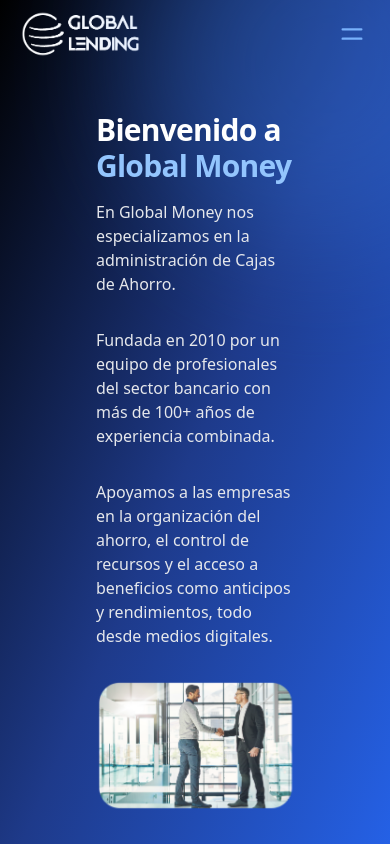
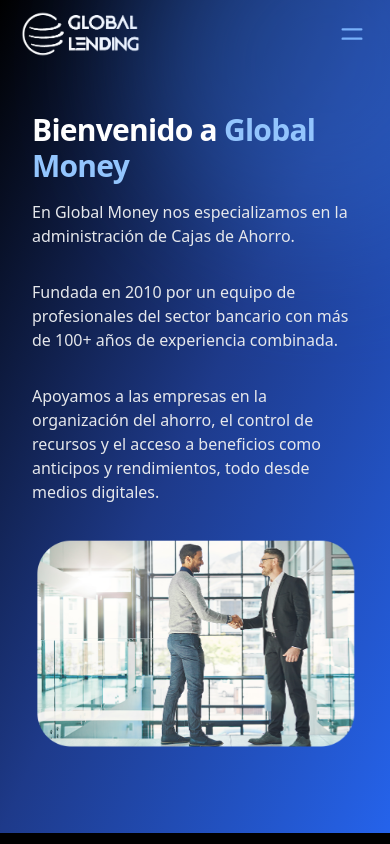
Before and after one commit to edwinvega11/GlobalMoney, a React (Vite) app: page / in a window 390 px wide. Shown: the top 844 px of the page. Built offline with nearby package versions, Linux system fonts and the light colour scheme.

Commit message:
hero text padding

```diff
--- a/src/components/HeroSection.jsx
+++ b/src/components/HeroSection.jsx
@@ -11,7 +11,7 @@
   return (
     <section
       id="hero"
-      className="relative flex flex-col md:flex-row items-center justify-between min-h-[80vh] px-24 py-12 md:py-24 bg-gradient-to-br from-black via-blue-900 to-blue-600 overflow-hidden"
+      className="relative flex flex-col md:flex-row items-center justify-between min-h-[80vh] px-8 md:px-24 py-12 md:py-24 bg-gradient-to-br from-black via-blue-900 to-blue-600 overflow-hidden"
     >
       {/* Navbar overlay */}
       <div className="absolute top-0 left-0 w-full">
```
